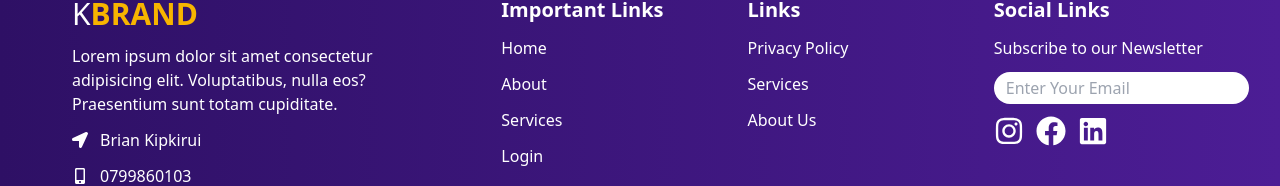
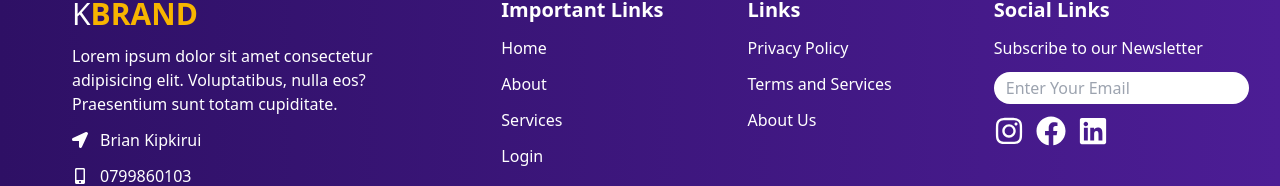
Before and after one commit to KBriaan/react-fund, a React (Vite) app: page / in a window 1280 px wide. Shown: the part 1130-1316 px from the top of the page. Built offline with nearby package versions, Linux system fonts and the light colour scheme.

Commit message:
Update Footer.jsx

```diff
--- a/src/components/Footer/Footer.jsx
+++ b/src/components/Footer/Footer.jsx
@@ -27,7 +27,7 @@ const Links = [
     name: "Privacy Policy",
   },
   {
-    name: "Services",
+    name: "Terms and Services",
   },
   {
     name: "About Us",
```
